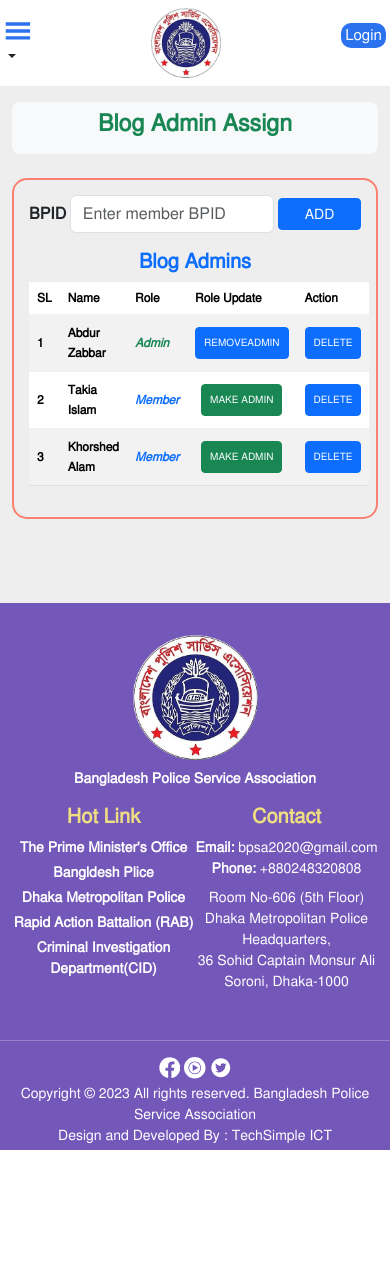
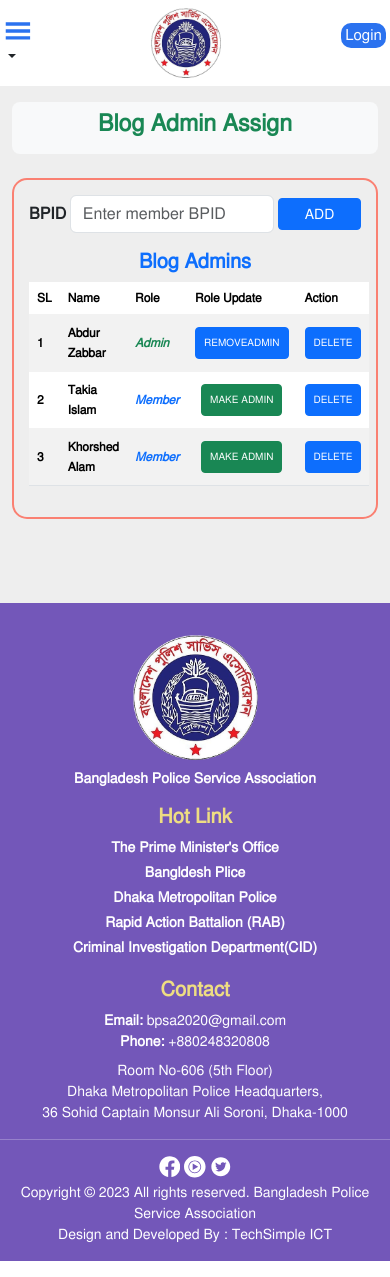
Before and after one commit to tuhinshuvra/bpsa, a React (Create React App) app: page /blogAdminAssign in a window 390 px wide. Before the commit the page ends 1150 px from the top, so only its background shows below. Built offline with nearby package versions, Linux system fonts and the light colour scheme; no server answers.

Commit message:
updated footer for mobile view

```diff
--- a/src/Components/Footer/Footer.js
+++ b/src/Components/Footer/Footer.js
@@ -20,8 +20,8 @@
           <p className="text-center fw-bold mt-2 text-white">Bangladesh Police Service Association</p>
         </div>
 
-        <div className=" col-lg-9 d-flex" >
-          <div className="col-6  ">
+        <div className="col-12 col-lg-9 d-lg-flex" >
+          <div className="col-lg-6  ">
             <h5 className='text-center fw-bold text-sixth '>Hot Link</h5>
             <ul className="nav flex-column">
               <li className="mb-1 text-center"><Link to="https://pmo.gov.bd" className="  footer_btn fw-bold" target="_blank">The Prime Minister's Office</Link></li>
@@ -32,7 +32,7 @@
             </ul>
           </div>
 
-          <div className="col-6  text-center   mb-3">
+          <div className="col-lg-6  text-center   mb-3 my-lg-0 my-3">
             <h5 className=' text-center fw-bold text-sixth'>Contact</h5>
             <p className=" my-0 text-white" > <b> Email: </b> bpsa2020@gmail.com</p>
             <p className=" my-0 text-white"> <b> Phone:</b> +880248320808 </p>
@@ -57,7 +57,7 @@
       </div>
 
       <div>
-        <p className='text-center mb-0 pb-1  text-white'>
+        <p className='text-center mb-lg-0 pb-lg-1 pb-3  text-white'>
           Copyright © {new Date().getFullYear()} All rights reserved. Bangladesh Police Service Association <br />
           Design and Developed By :
           <a
--- a/src/Components/Navbar/MobileMenu.js
+++ b/src/Components/Navbar/MobileMenu.js
@@ -13,7 +13,7 @@
 
       <li class="nav-item dropdown">
         <Link class="nav-link dropdown-toggle" href="#" role="button" data-bs-toggle="dropdown" aria-expanded="false">
-          <GiHamburgerMenu className=" fs-1 text-main"></GiHamburgerMenu>
+          <GiHamburgerMenu className=" fs-1 text-main bg-white"></GiHamburgerMenu>
         </Link>
         <ul className="dropdown-menu navDropdownMenu navMobileDropdown">
           <li><Link className=" navDropdownbtn  w-full  d-flex align-items-center " to="/"><AiFillHome className="navDropdownIcon   me-2" />Home </Link></li>
```
